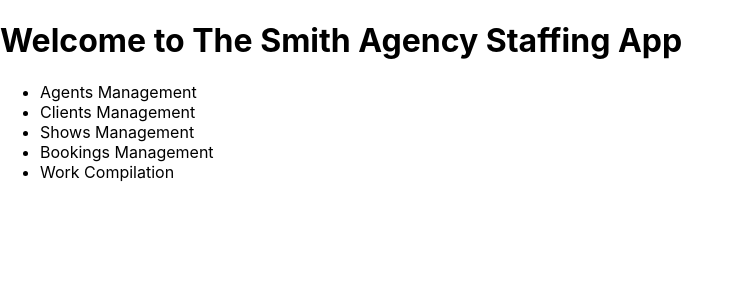
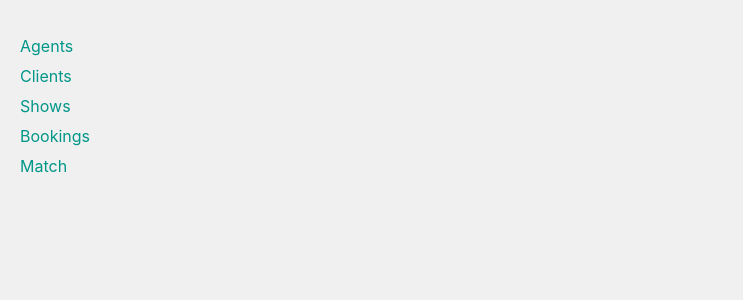
Before and after one commit to notswizz/my-wholesale-app, a Next.js app: page / in a window 1280 px wide. Shown: the top 300 px of the page, without its empty margins (0-743 px from the left). Built offline with nearby package versions, Linux system fonts and the light colour scheme.

Commit message:
match page deleted

```diff
--- a/pages/index.js
+++ b/pages/index.js
@@ -3,27 +3,28 @@ import Link from 'next/link';
 
 const HomePage = () => {
   return (
-    <div>
-      <h1>Welcome to The Smith Agency Staffing App</h1>
+      <div className="container">
+        <div className="content" style={{ padding: '20px' }}>
           <nav>
-        <ul>
+            <ul className="index-nav">
               <li>
-            <Link href="/agents">Agents Management</Link>
+                <Link href="/agents">Agents</Link>
               </li>
               <li>
-            <Link href="/clients">Clients Management</Link>
+                <Link href="/clients">Clients</Link>
               </li>
               <li>
-            <Link href="/shows">Shows Management</Link>
+                <Link href="/shows">Shows</Link>
               </li>
               <li>
-            <Link href="/bookings">Bookings Management</Link>
+                <Link href="/bookings">Bookings</Link>
               </li>
               <li>
-            <Link href="/work">Work Compilation</Link>
+                <Link href="/match">Match</Link>
               </li>
             </ul>
           </nav>
+        </div>
       </div>
   );
 };
--- a/styles/globals.css
+++ b/styles/globals.css
@@ -80,7 +80,7 @@ a {
   border-radius: 8px; /* Rounded corners for the form */
   box-shadow: 0 4px 6px rgba(0, 0, 0, 0.1); /* Subtle shadow for depth */
   margin: 0 auto; /* Centers the form in the form container */
-  max-width: 500px; /* Maximum width of the form */
+  max-width: 700px; /* Maximum width of the form */
 }
 
 /* Styling for form elements */
@@ -138,6 +138,51 @@ a {
   box-sizing: border-box; /* include padding and border in the width */
 }
 
+.index-nav {
+  list-style-type: none;
+  padding: 0;
+}
+
+.index-nav li {
+  margin-bottom: 10px;
+}
+
+.index-nav li a {
+  color: #009688; /* Adjust the color to match your app's theme */
+  text-decoration: none;
+}
+
+.index-nav li a:hover {
+  text-decoration: underline;
+}
+
+/* Styling for booking selection buttons */
+.booking-btn {
+  padding: 10px 20px;
+  margin: 5px;
+  border: 1px solid #009688; /* Use your theme color */
+  background-color: #fff;
+  color: #009688;
+  cursor: pointer;
+  transition: background-color 0.3s, color 0.3s;
+}
+
+.booking-btn:hover {
+  background-color: #009688;
+  color: #fff;
+}
+
+/* Ensure the buttons are large enough to be easily clicked */
+.booking-btn {
+  min-width: 100px;
+  min-height: 40px;
+  font-size: 16px;
+  text-align: center;
+  display: inline-block;
+  box-shadow: 0 2px 4px rgba(0, 0, 0, 0.1);
+  border-radius: 4px;
+}
+
 /* Responsive styling */
 @media (max-width: 768px) {
   .container {
```
Lines whose indentation alone changed are shown as unchanged.
